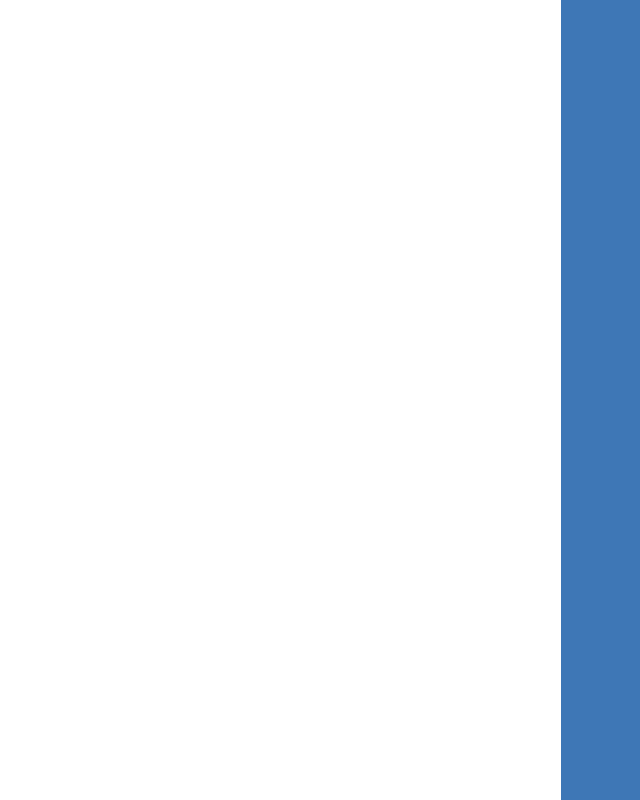
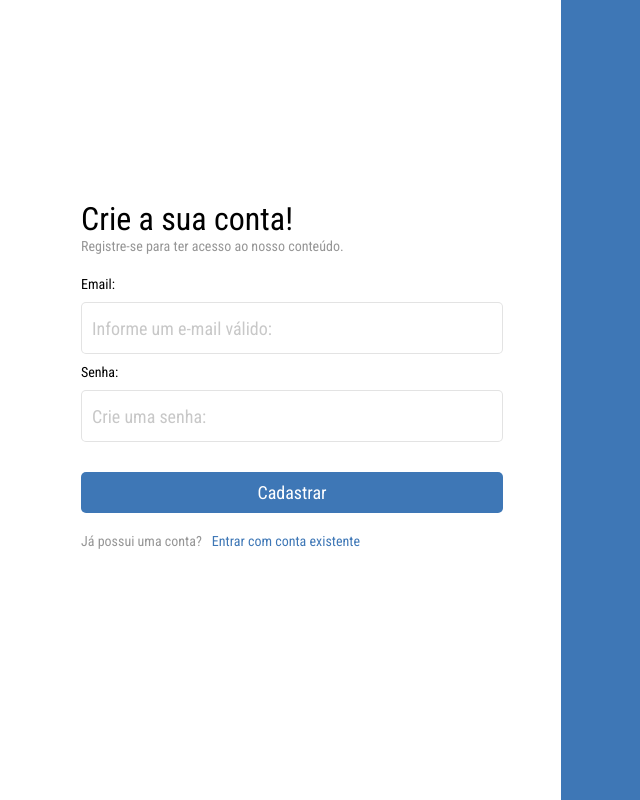
Before and after one commit to caamag/Projeto_facul, a React (Vite) app: page /login in a window 1280 px wide. Both pictures are taken after a click on the element "Criar conta". Shown: the whole page, without its empty margins (79-719 px from the left). Built offline with nearby package versions, Linux system fonts and the light colour scheme.

Commit message:
Adicionando hook

```diff
--- a/index.html
+++ b/index.html
@@ -3,7 +3,6 @@
 
 <head>
   <meta charset="UTF-8" />
-  <link rel="icon" type="image/svg+xml" href="/vite.svg" />
   <meta name="viewport" content="width=device-width, initial-scale=1.0" />
   <link rel="preconnect" href="https://fonts.googleapis.com">
   <link rel="preconnect" href="https://fonts.gstatic.com" crossorigin>
--- a/src/App.tsx
+++ b/src/App.tsx
@@ -1,5 +1,6 @@
 import { BrowserRouter, Routes, Route } from "react-router-dom";
 import GlobalStyle from "./global/GlobalStyle";
+//import { useState, useEffect } from "react";
 
 //pages
 import HomePage from "./pages/home";
@@ -8,6 +9,8 @@ import LoginPage from "./pages/login";
 //components
 
 const App = () => {
+  //const [user, setUser] = useState(undefined);
+
 
 
   return (
--- a/src/pages/login/index.tsx
+++ b/src/pages/login/index.tsx
@@ -1,6 +1,7 @@
 import * as Css from './style';
 import { useState } from 'react';
 import SignIn from './signIn';
+import Register from './register';
 
 const LoginPage = () => {
 
@@ -10,6 +11,7 @@ const LoginPage = () => {
         <Css.Logincontainer>
             <Css.Login>
                 {signIn && <SignIn setSignIn={setSignIn} />}
+                {!signIn && <Register setSignIn={setSignIn} />}
             </Css.Login>
 
             <Css.LoginDesign>
--- a/src/pages/login/register/index.tsx
+++ b/src/pages/login/register/index.tsx
@@ -0,0 +1,48 @@
+import * as Css from './style';
+
+
+interface ReigisterProps {
+    setSignIn: React.Dispatch<React.SetStateAction<boolean>>
+}
+
+const Register: React.FC<ReigisterProps> = ({ setSignIn }) => {
+    return (
+        <Css.RegisterContainer>
+            <h1>Crie a sua conta!</h1>
+            <p>Registre-se para ter acesso ao nosso conteúdo.</p><br /><br />
+
+            <label>
+                Email: <br />
+                <input
+                    type="email"
+                    placeholder='Informe um e-mail válido:'
+                    required
+                />
+            </label><br />
+
+            <label>
+                Senha: <br />
+                <input
+                    type="password"
+                    placeholder='Crie uma senha:'
+                    required
+                />
+            </label><br />
+            <button>Cadastrar</button>
+
+            <Css.SignIn>
+                Já possui uma conta?
+                <span
+                    onClick={() => {
+                        setSignIn(true);
+                    }}
+                >
+                    Entrar com conta existente
+                </span>
+            </Css.SignIn>
+
+        </Css.RegisterContainer>
+    )
+}
+
+export default Register;
--- a/src/pages/login/register/style.ts
+++ b/src/pages/login/register/style.ts
@@ -0,0 +1,26 @@
+import styled from "styled-components"
+
+export const RegisterContainer = styled.div`
+    width: 50%;
+    height: 400px;
+
+    background-color: white;
+
+    h1{
+        font-size: 32px;
+        font-weight: 400;
+    }
+
+    p{
+        font-size: 14px;
+        color: rgb(150,150,150);
+    }
+`
+
+export const SignIn = styled.p`
+    span{
+        color: #3e77b6;
+        margin-left: 10px;
+        cursor: pointer;
+    }
+`
--- a/src/pages/login/signIn/index.tsx
+++ b/src/pages/login/signIn/index.tsx
@@ -15,14 +15,16 @@ const SignIn: React.FC<SignInProps> = ({ setSignIn }) => {
                 <input
                     type="email"
                     placeholder='Insira o seu e-mail:'
+                    required
                 />
-            </label>
+            </label><br />
 
             <label>
                 Senha: <br />
                 <input
                     type="password"
                     placeholder='Informe a sua senha:'
+                    required
                 />
             </label><br />
 
```
Also changed, not shown: src/context/authContext.jsx (+11 -0 lines), src/hooks/useAuthentication.jsx (added, +90 -0 lines), src/assets/template-login.jpeg (deleted).
